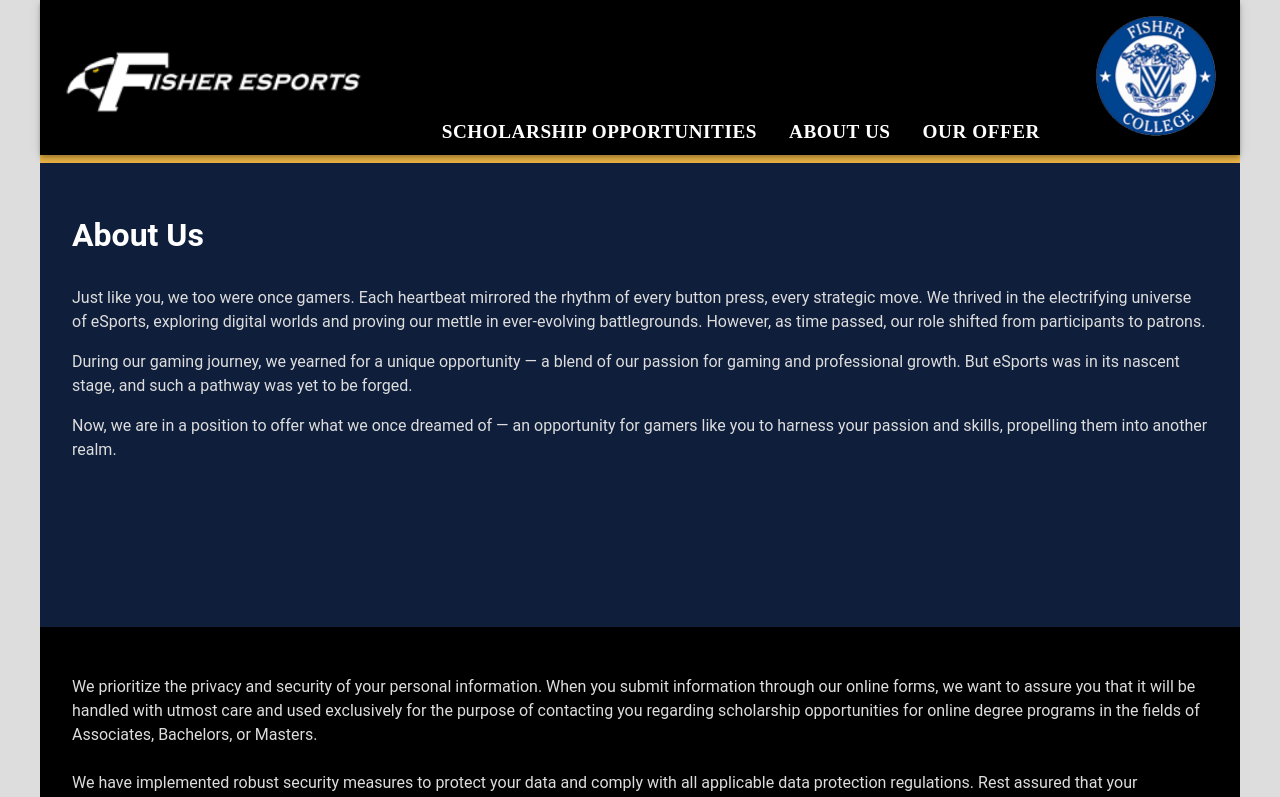
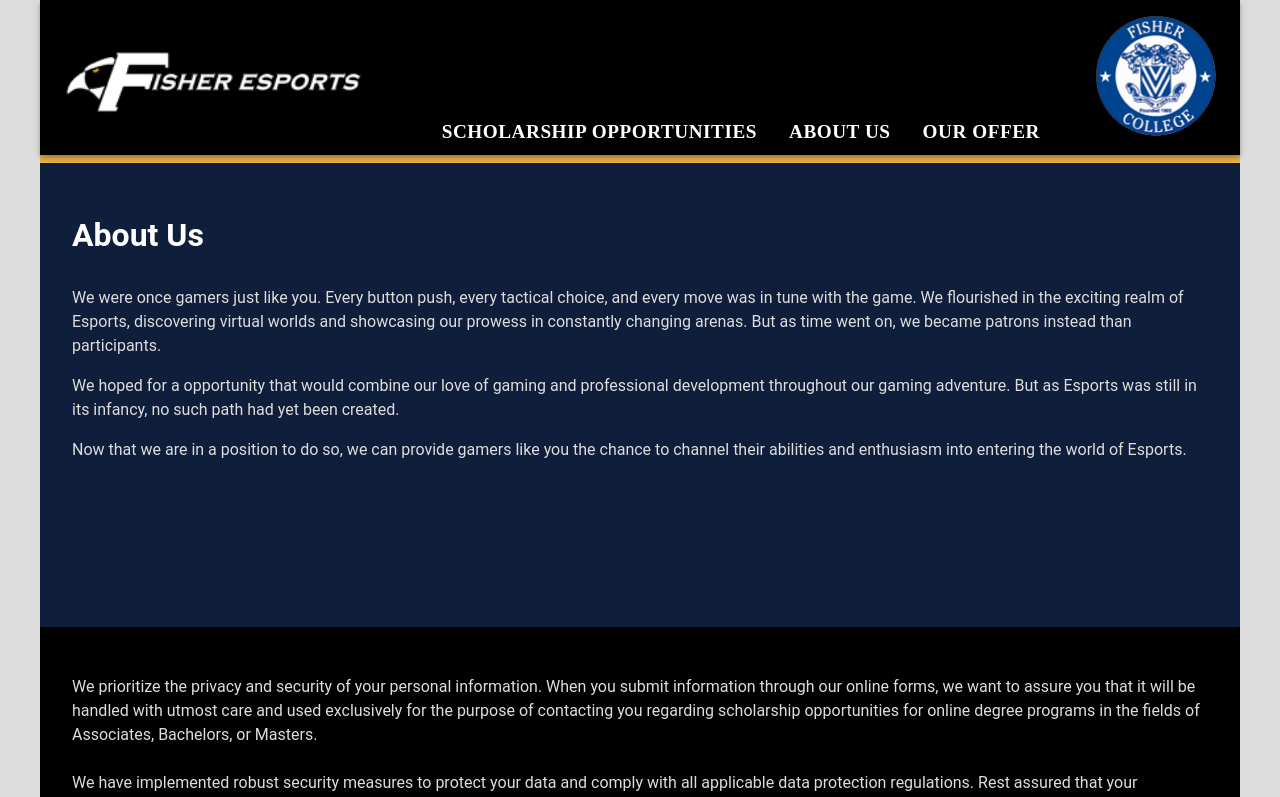
Before and after one commit to RouteRunnersAutoTransport/esport-spa, a Next.js app: page /about-us in a window 1280 px wide. Shown: the top 797 px of the page. Built offline with nearby package versions, Linux system fonts and the light colour scheme; a web font is replaced by a local one.

Commit message:
modified some text contents

```diff
--- a/src/components/AboutUs/index.tsx
+++ b/src/components/AboutUs/index.tsx
@@ -7,21 +7,21 @@ function AboutUs() {
       <H1Title>About Us</H1Title>
 
       <PDescription>
-        Just like you, we too were once gamers. Each heartbeat mirrored the
-        rhythm of every button press, every strategic move. We thrived in the
-        electrifying universe of eSports, exploring digital worlds and proving
-        our mettle in ever-evolving battlegrounds. However, as time passed, our
-        role shifted from participants to patrons.
+        We were once gamers just like you. Every button push, every tactical
+        choice, and every move was in tune with the game. We flourished in the
+        exciting realm of Esports, discovering virtual worlds and showcasing our
+        prowess in constantly changing arenas. But as time went on, we became
+        patrons instead than participants.
       </PDescription>
       <PDescription>
-        During our gaming journey, we yearned for a unique opportunity — a blend
-        of our passion for gaming and professional growth. But eSports was in
-        its nascent stage, and such a pathway was yet to be forged.
+        We hoped for a opportunity that would combine our love of gaming and
+        professional development throughout our gaming adventure. But as Esports
+        was still in its infancy, no such path had yet been created.
       </PDescription>
       <PDescription>
-        Now, we are in a position to offer what we once dreamed of — an
-        opportunity for gamers like you to harness your passion and skills,
-        propelling them into another realm.
+        Now that we are in a position to do so, we can provide gamers like you
+        the chance to channel their abilities and enthusiasm into entering the
+        world of Esports.
       </PDescription>
     </DivAboutUsContainer>
   );
--- a/src/components/common/styles.tsx
+++ b/src/components/common/styles.tsx
@@ -15,4 +15,10 @@ export const DivTextInputContainer = styled.div`
   .MuiFormLabel-root {
     color: #ddd;
   }
+  .MuiFormHelperText-root {
+    color: #ddd;
+  }
+  .MuiFormHelperText-root.Mui-error {
+    color: #d32f2f;
+  }
 `;
--- a/src/constants/index.ts
+++ b/src/constants/index.ts
@@ -3,7 +3,7 @@ import { Option } from "@/providers/types";
 
 export const privacyPolicies = [
   {
-    subTitle: "Last updated: [Date]",
+    subTitle: "Last updated: 6/01/23",
     descriptions: [
       `This Privacy Policy outlines how [Your Website Name] ("we," "us," or "our") collects, uses, and protects the personal information of visitors to our website. We are committed to ensuring the privacy and security of your personal information and complying with all applicable data protection laws and regulations.`,
       `By accessing or using our website, you agree to the terms and practices described in this Privacy Policy. If you do not agree with any aspect of this policy, please refrain from using our website.`,
```
Also changed, not shown: src/components/OurOffer/index.tsx (+9 -9 lines).
